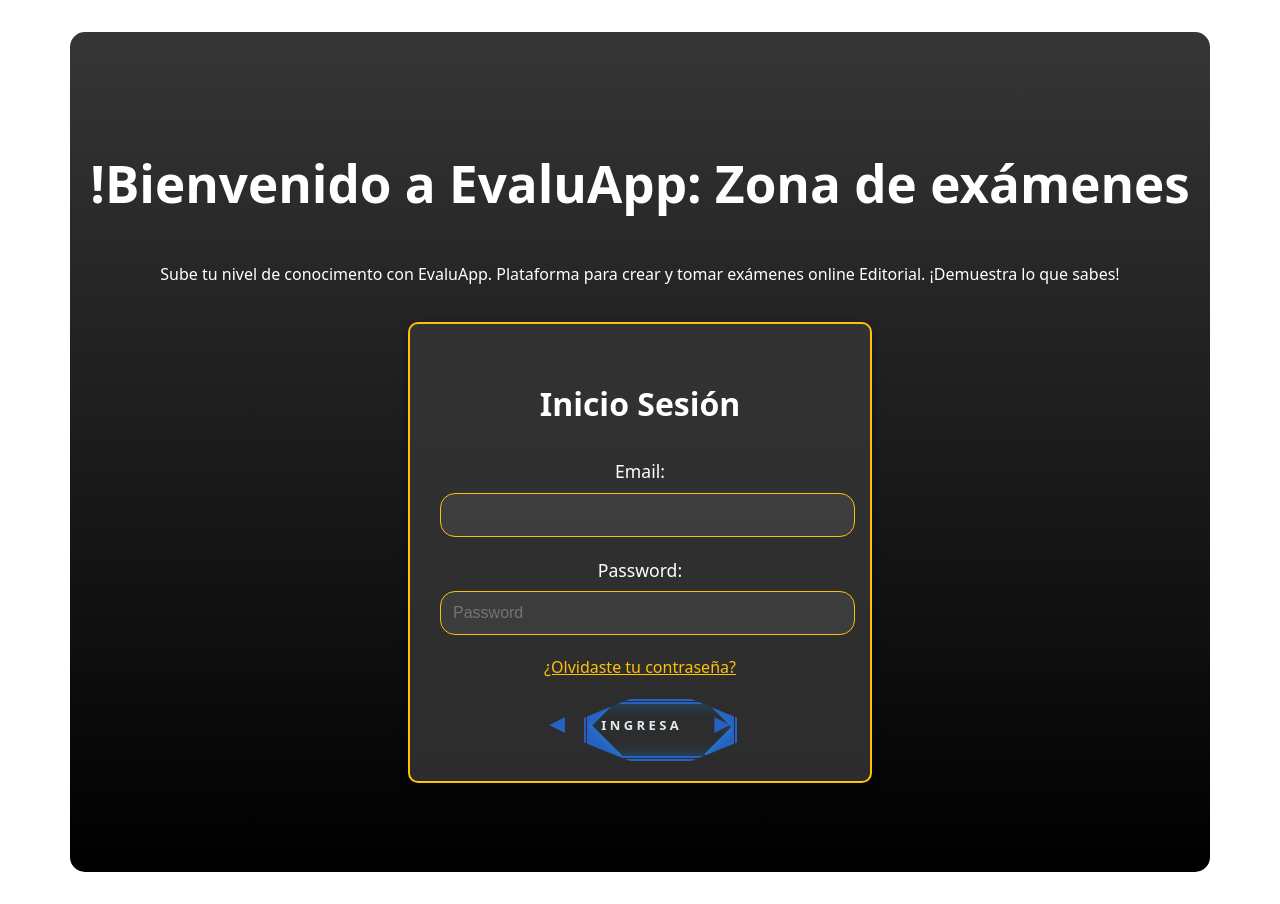
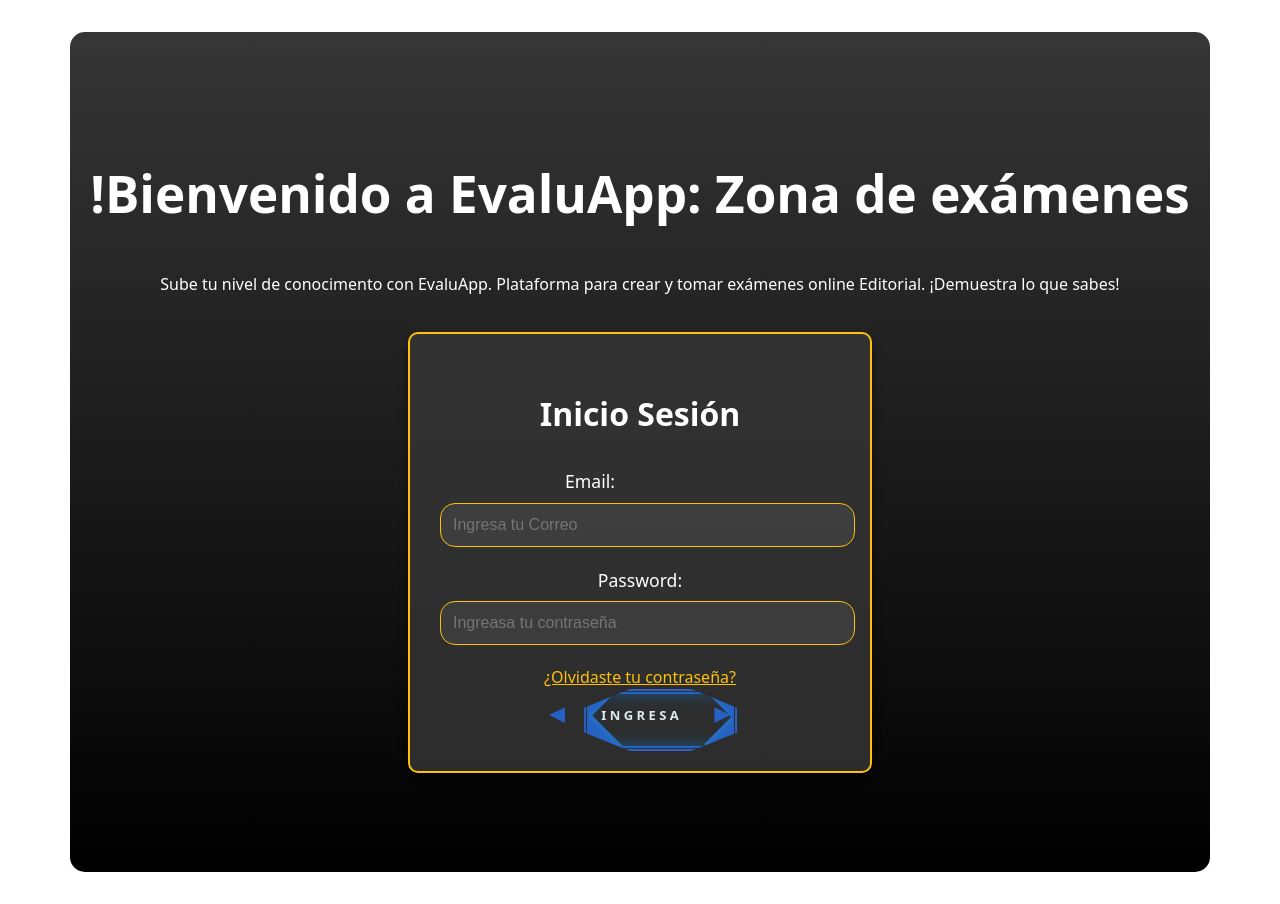
Before and after one commit to Mar-Vin1926/Login-Proyecto, a React (Vite) app: page / in a window 1280 px wide. Built offline with nearby package versions, Linux system fonts and the light colour scheme.

Commit message:
se agrega                                     placeholder="Ingreasa tu contraseña" y                             placeholder="Ingresa tu Correo"

```diff
--- a/src/Components/LoginForm.jsx
+++ b/src/Components/LoginForm.jsx
@@ -21,12 +21,14 @@
                 <h2>Inicio Sesión</h2>
                 <form onSubmit={handleSubmit}>
                     <div className="form-group">
-                        <label htmlFor="email" className="Email">Email:</label>
+                    <label htmlFor="email" className="email-label" style={{ position: 'relative', left: '-50px' }}>Email:</label>
                         <input
                             type="email"
                             id="email"
                             value={email}
                             onChange={(event) => setEmail(event.target.value)}
+                            placeholder="Ingresa tu Correo"
+
                         />
                             </div>
                             <div className="form-group">
@@ -36,11 +38,11 @@
                                     id="password"
                                     value={password}
                                     onChange={(event) => setPassword(event.target.value)}
-                                    placeholder="Password"
+                                    placeholder="Ingreasa tu contraseña"
                                 />
                             </div>
-                            <a href="/forgot-password" style={{display: 'block', textAlign: 'center', fontSize: '1em', marginBottom: '20px', color: '#ffc107', textDecoration: 'underline', }}>¿Olvidaste tu contraseña?</a>
-                                 <Button type="submit">Ingresar</Button> {/* Usa el componente Button */}
+                            <a href="/forgot-password" style={{display: 'block', textAlign: 'center', fontSize: '1em', marginBottom: '0px', color: '#ffc107', textDecoration: 'underline', }}>¿Olvidaste tu contraseña?</a>
+                                 <Button type="submit">Irsar</Button> {/* Usa el componente Button */}
                         </form>
                     </div>
                 </div>
```
